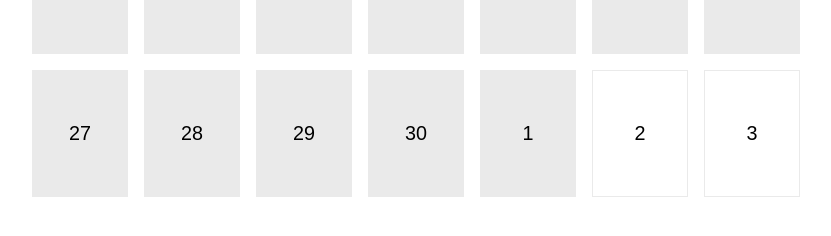
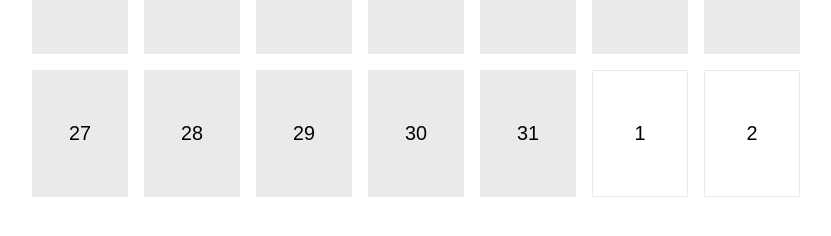
Before and after one commit to AndreyKonovalenko/goals, a React app: page / in a window 1280 px wide. Shown: the part 1062-1298 px from the top of the page, without its empty margins (224-1055 px from the left). Built offline with nearby package versions, Linux system fonts and the light colour scheme.

Commit message:
set up days of month  rendering

```diff
--- a/src/components/CalendarCssTricks/CalendarCssTricks.js
+++ b/src/components/CalendarCssTricks/CalendarCssTricks.js
@@ -21,7 +21,7 @@ class CalendarCssTricks extends Component {
 
     }
 
-    renderDays(screenSize) {
+    renderWeekDays(screenSize) {
         const days = [];
         let dateFormat = "dd";
         let startDate = dateFns.startOfWeek(this.state.currentMonth, {weekStartsOn:1});
@@ -43,100 +43,36 @@ class CalendarCssTricks extends Component {
         return <ul className={cssObject.Weekdays}>{days}</ul>;
     }
 
-    renderCells() {
-        const { currentMonth, selectedDate } = this.state;
-        const monthStart = dateFns.startOfMonth(currentMonth);
+    renderMonthDays() {
+        const monthStart = dateFns.startOfMonth(this.state.currentMonth);
         const monthEnd = dateFns.endOfMonth(monthStart);
-        const startDate = dateFns.startOfWeek(monthStart);
-        const endDate = dateFns.endOfWeek(monthEnd);
+        const startDate = dateFns.startOfWeek(monthStart, {weekStartsOn:1});
+        const endDate = dateFns.endOfWeek(monthEnd,{weekStartsOn:1});
+        const days = [];
+        const daysRange = dateFns.differenceInDays(endDate, startDate);
+        for (let i = 0 ; i <= daysRange; i++) {
+            let currentDay = dateFns.addDays(startDate, i);
+            days.push(
+                <li key={currentDay}>{dateFns.format(currentDay, "D")}</li>
+                );
+        }
 
-        const dateFormat = "D";
-        const rows = [];
-
-        let days = [];
-        let day = startDate;
-        let formattedDate = "";
-
-        while (day <= endDate) {
-            for (let i = 0; i < 7; i++) {
-                formattedDate = dateFns.format(day, dateFormat);
-                const cloneDay = day;
-                days.push(
-                    <div
-                        className={`col cell ${
-                        !dateFns.isSameMonth(day, monthStart)
-                        ? "disabled"
-                        : dateFns.isSameDay(day, selectedDate) ? "selected" : ""
-                        }`}
-                        key={day}
-                        onClick={() => this.onDateClick(dateFns.parse(cloneDay))}
-                    >
-                        <span className="number">{formattedDate}</span>
-                        <span className="bg">{formattedDate}</span>
-                    </div>
-                );
-                day = dateFns.addDays(day, 1);
-            }
-            rows.push(
-                <div className={cssObject.rows} key={day}>
-                    {days}
-                </div>
-            );
-            days = [];
-        }
-            console.log(rows);
-            //return <div className={cssObject.rows}>{rows}</div>;
+        return (
+            <ul className={cssObject.DayGrid}>
+                {days}
+            </ul>
+        );
     }
 
 
-
     render() {
-        this.renderCells();
         return (
             <div className={cssObject.Calendar}>
                 <header>
                     <h1>November 2017</h1>
                 </header>
-                {this.renderDays(this.state.screenSize)}
-
-                <ul className={cssObject.DayGrid}>
-                    <li className="month=prev">30</li>
-                    <li className="month=prev">31</li>
-                    <li>1</li>
-                    <li>2</li>
-                    <li>3</li>
-                    <li>4</li>
-                    <li>5</li>
-                    <li>6</li>
-                    <li>7</li>
-                    <li>8</li>
-                    <li>9</li>
-                    <li>10</li>
-                    <li>11</li>
-                    <li>12</li>
-                    <li>13</li>
-                    <li>14</li>
-                    <li>15</li>
-                    <li>16</li>
-                    <li>17</li>
-                    <li>18</li>
-                    <li>19</li>
-                    <li>20</li>
-                    <li>21</li>
-                    <li>22</li>
-                    <li>23</li>
-                    <li>24</li>
-                    <li>25</li>
-                    <li>26</li>
-                    <li>27</li>
-                    <li>28</li>
-                    <li>29</li>
-                    <li>30</li>
-                    <li className="month-next">1</li>
-                    <li className="month-next">2</li>
-                    <li className="month-next">3</li>
-                </ul>
-
+                {this.renderWeekDays(this.state.screenSize)}
+                {this.renderMonthDays()}
             </div>
 
         );
```
